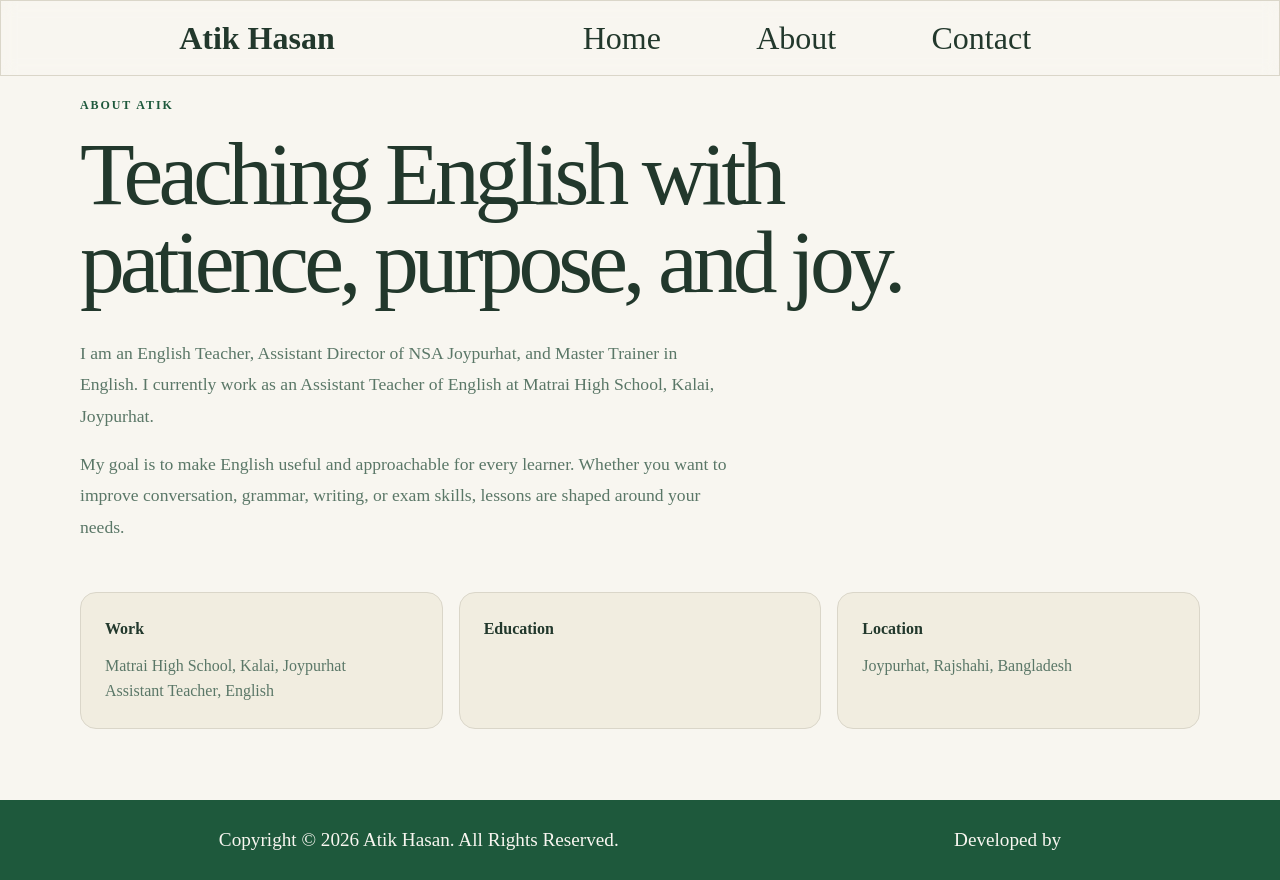
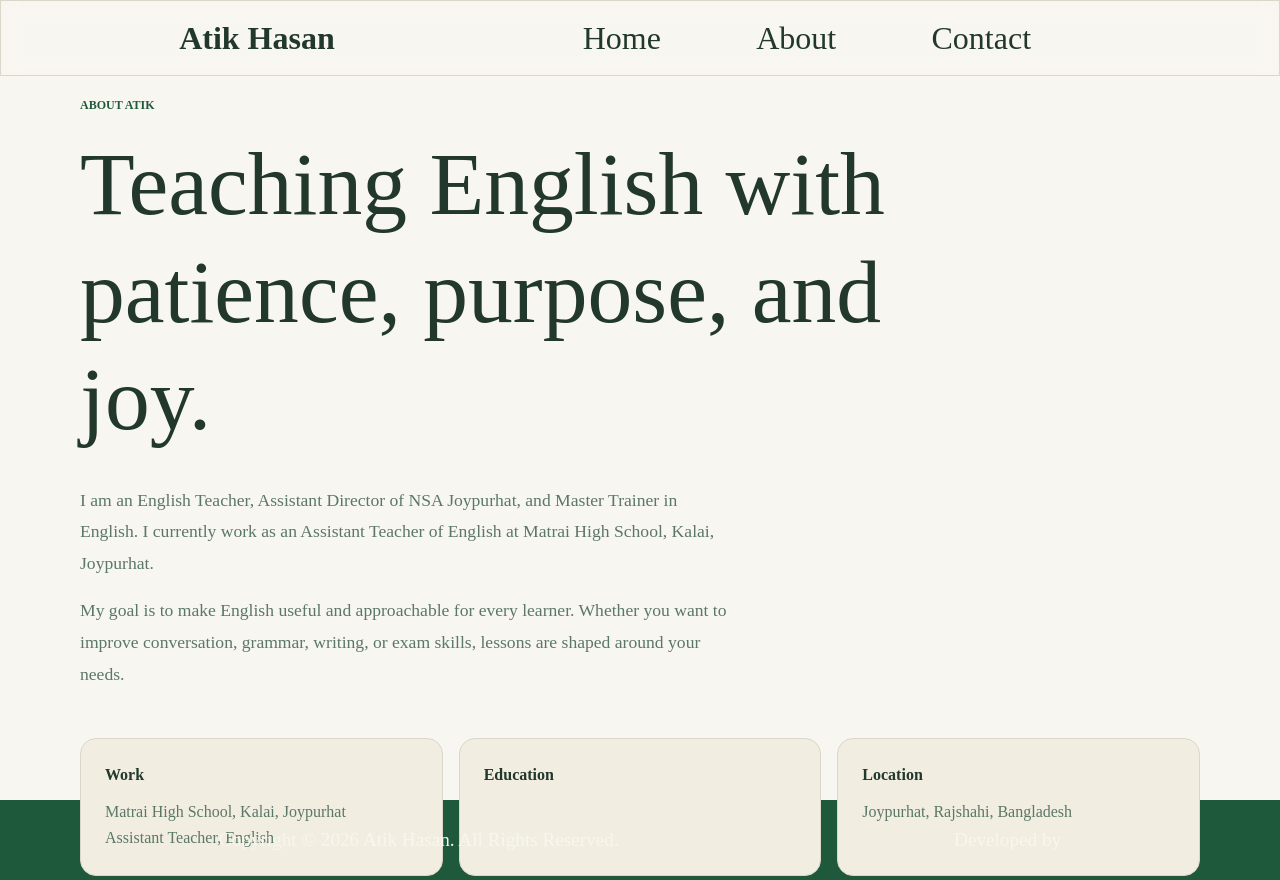
Before and after one commit to nazmus-sadat9/teacher-portfolio, a Next.js app in the folder frontend/: page /About in a window 1280 px wide. Built offline with nearby package versions, Linux system fonts and the light colour scheme.

Commit message:
fix: set the font url in css

```diff
--- a/frontend/app/About/page.js
+++ b/frontend/app/About/page.js
@@ -3,17 +3,17 @@ import Footer from "../components/Footer";
 
 export default function About() {
   return (
-    <main className="bg-[#f8f6f0] text-[#22382c] font-sans selection:bg-[#dad6c9]">
+    <main className="bg-[#f8f6f0] text-[#22382c] selection:bg-[#dad6c9]">
 
       <Navbar />
 
       <section className="w-[min(1120px,calc(100%-3rem))] max-[700px]:w-[min(100%-2rem,1120px)] mx-auto py-20 md:pt-[7.5%] pb-28 max-[700px]:py-12 min-h-[75vh] md:h-screen">
 
-        <p className="text-[#1e593c] text-[0.75rem] font-bold tracking-[0.16em] uppercase">
+        <p className="text-[#1e593c] text-[0.75rem] font-bold uppercase">
           About Atik
         </p>
 
-        <h1 className="font-sans tracking-[-0.055em] leading-[0.98] text-[clamp(3rem,7vw,6rem)] max-w-[850px] mt-4">
+        <h1 className="text-[clamp(3rem,7vw,6rem)] max-w-[850px] leading-[1.2] mt-4">
           Teaching English with patience, purpose, and joy.
         </h1>
 
--- a/frontend/app/Contact/page.js
+++ b/frontend/app/Contact/page.js
@@ -80,7 +80,7 @@ export default function Contact() {
 }
 
   return (
-    <main className="bg-[#f8f6f0] w-screen text-[#22382c] font-sans selection:bg-[#dad6c9]">
+    <main className="bg-[#f8f6f0] w-screen text-[#22382c] selection:bg-[#dad6c9]">
 
       <Navbar />
 
@@ -89,7 +89,7 @@ export default function Contact() {
           Get in touch
         </p>
 
-        <h1 className="pl-[5%] font-serif text-[clamp(3rem,7vw,6rem)] max-w-[850px] mt-4">
+        <h1 className="pl-[5%] text-[clamp(3rem,7vw,6rem)] max-w-[850px] mt-4">
           Let&apos;s talk
         </h1>
 
@@ -107,7 +107,7 @@ export default function Contact() {
                 placeholder="NAME"
                 value={name}
                 onChange={(e) => setName(e.target.value)}
-                className="w-full border border-[#dad6c9] rounded-xl bg-[#f1ede0] p-3.5 font-sans font-normal"
+                className="w-full border border-[#dad6c9] rounded-xl bg-[#f1ede0] p-3.5 font-normal"
               />
 
               {nameErr && <span className="text-red-600 text-sm font-normal">{nameErr}</span>}
@@ -121,7 +121,7 @@ export default function Contact() {
                  placeholder="EMAIL"
                 value={email}
                 onChange={(e) => setEmail(e.target.value)}
-                className="w-full border border-[#dad6c9] rounded-xl bg-[#f1ede0] p-3.5 font-sans font-normal"
+                className="w-full border border-[#dad6c9] rounded-xl bg-[#f1ede0] p-3.5 font-normal"
               />
               {emailErr && <span className="text-red-600 text-sm font-normal">{emailErr}</span>}
             </label>
@@ -134,7 +134,7 @@ export default function Contact() {
                 placeholder="MESSAGE"
                 value={msg}
                 onChange={(e) => setMsg(e.target.value)}
-                className="w-full border border-[#dad6c9] rounded-xl bg-[#f1ede0] p-3.5 font-sans font-normal resize-y"
+                className="w-full border border-[#dad6c9] rounded-xl bg-[#f1ede0] p-3.5 font-normal resize-y"
               />
               {msgErr && <span className="text-red-600 text-sm font-normal">{msgErr}</span>}
             </label>
--- a/frontend/app/globals.css
+++ b/frontend/app/globals.css
@@ -3,8 +3,6 @@
 @import url('https://fonts.googleapis.com/css2?family=Martel:wght@200;300;400;600;700;800;900&display=swap');
 
 @theme inline {
-  --font-sans: var(--font);
-  --font-serif: var(--font);
   --color-background: var(--background);
   --color-foreground: var(--foreground);
   --color-primary: var(--primary);
@@ -24,11 +22,11 @@
   --muted-foreground: #5a7767;
   --border: #dad6c9;
   --card: #f1ede0;
-  --font: font-family: "Martel", serif;
 }
 
 * {
   @apply border-border;
+  font-family: "Martel", serif;
 }
 
 html {
@@ -49,7 +47,7 @@ body::-webkit-scrollbar {
 }
 
 body {
-  @apply bg-background text-foreground font-sans;
+  @apply bg-background text-foreground;
 }
 
 .footer{
@@ -65,7 +63,6 @@ body {
 
 .homeHeader{
   font-size: clamp(3rem, 4vw, 4rem);
-  font-family: var(--font);
   line-height: 1;
   font-weight: 450;
   margin: 3% 0 0 0;
@@ -77,7 +74,6 @@ body {
 
 .cards{
   transition: 0.2s ease;
-  font-family: var(--font);
   &:hover{
     transform: translateY(-0.5rem);
   }
--- a/frontend/app/page.js
+++ b/frontend/app/page.js
@@ -5,13 +5,13 @@ import Footer from "./components/Footer";
 
 export default function Home() {
   return (
-    <main className="bg-[#f8f6f0] text-[#22382c] font-sans selection:bg-[#dad6c9]">
+    <main className="bg-[#f8f6f0] text-[#22382c] selection:bg-[#dad6c9]">
 
       <Navbar />
 
       <section className="w-[min(1120px,calc(100%-3rem))] max-[700px]:w-[min(100%-2rem,1120px)] mx-auto grid grid-cols-2 max-[700px]:grid-cols-1 gap-20 max-[700px]:gap-8 items-center py-20 max-[700px]:py-12 pb-24 max-[700px]:pb-16">
         <div>
-          <p className="text-[#1e593c] text-[0.75rem] font-bold tracking-[0.16em] uppercase">
+          <p className="text-[#1e593c] text-[0.75rem] font-bold uppercase">
             English teacher · Master trainer
           </p>
 
@@ -53,7 +53,7 @@ export default function Home() {
 
       <section className="bg-[#1e593c] text-[#f8faf6] py-12">
         <div className="w-[min(1120px,calc(100%-3rem))] max-[700px]:w-[min(100%-2rem,1120px)] mx-auto">
-          <p className="max-w-[760px] font-serif italic text-[2rem] max-[700px]:text-[1.5rem] leading-[1.3]">
+          <p className="max-w-[760px] italic text-[2rem] max-[700px]:text-[1.5rem] leading-[1.3]">
             “English is not only a subject. It is a connection to people, ideas,
             and opportunity.”
           </p>
@@ -61,12 +61,12 @@ export default function Home() {
       </section>
 
       <section className="w-[min(1120px,calc(100%-3rem))] max-[700px]:w-[min(100%-2rem,1120px)] mx-auto py-24">
-        <p className="text-[#1e593c] text-[0.75rem] font-bold tracking-[0.16em] uppercase">
+        <p className="text-[#1e593c] text-[0.75rem] font-bold uppercase">
           What I teach
         </p>
 
         <div className="grid grid-cols-2 max-[700px]:grid-cols-1 gap-12 mt-4">
-          <h2 className="font-serif tracking-[-0.055em] leading-[0.98] text-[clamp(2.5rem,5vw,4.5rem)]">
+          <h2 className="text-[clamp(2.5rem,5vw,4.5rem)]">
             Practical English for real life.
           </h2>
 
```
